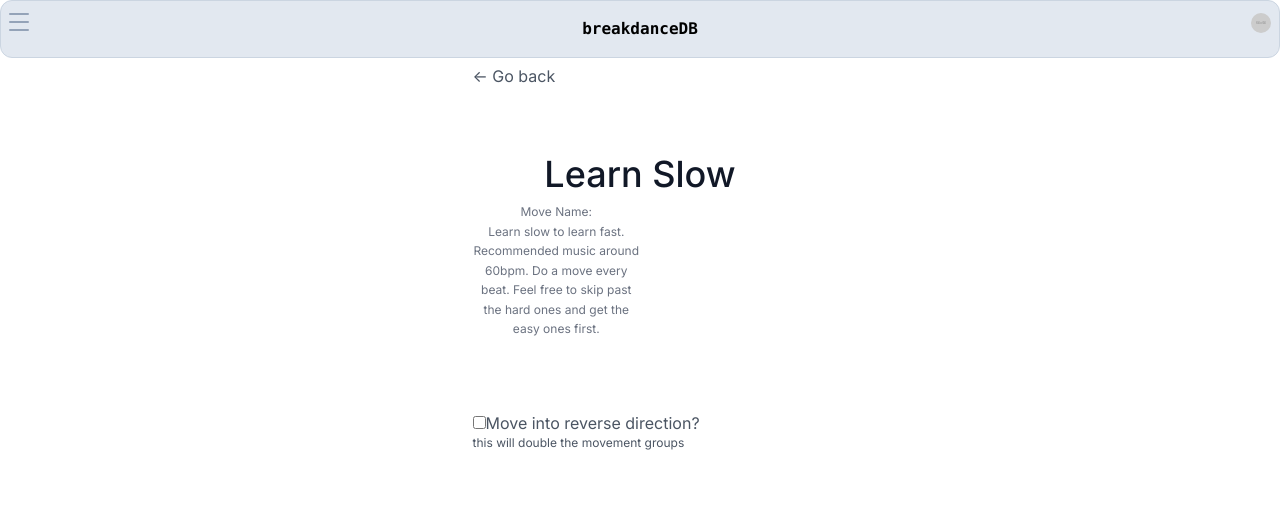
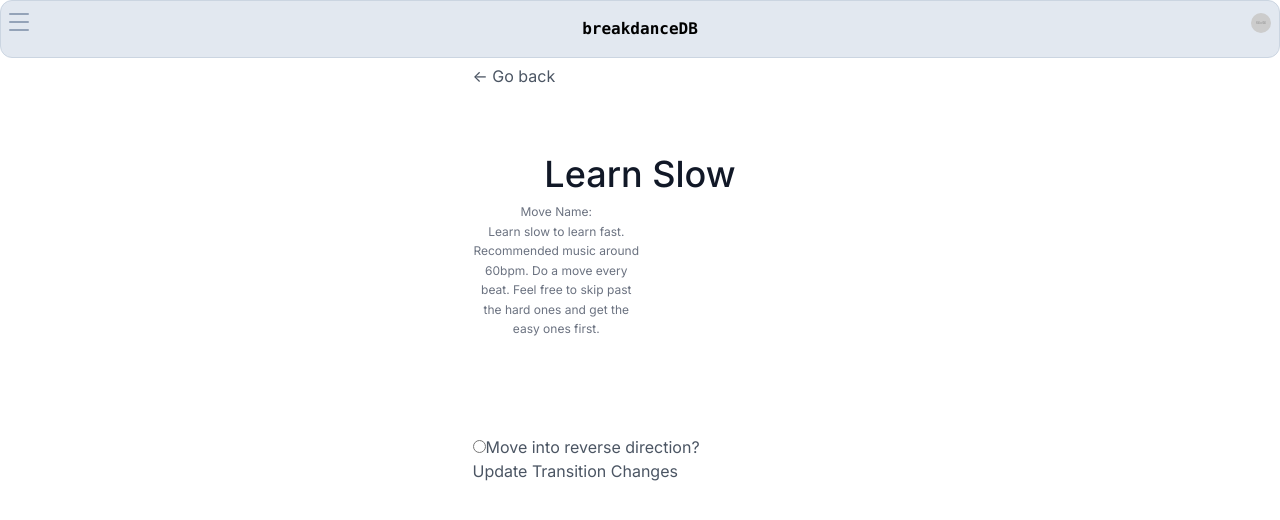
Before and after one commit to volaix/breakdancedb, a Next.js app: page /learnmoves/data/learn in a window 1280 px wide. Shown: the top 520 px of the page. Built offline with nearby package versions, Linux system fonts and the light colour scheme.

Commit message:
scaffolding for reverse move option

```diff
--- a/src/app/learnmoves/data/learn/MovementGroup.tsx
+++ b/src/app/learnmoves/data/learn/MovementGroup.tsx
@@ -1,36 +1,22 @@
-import {
-  useState,
-  useEffect,
-  Suspense,
-  MouseEventHandler,
-} from 'react'
+import DefaultStyledInput from '@/app/_components/DefaultStyledInput'
+import LoadingFallback from '@/app/_components/LoadingFallback'
+import { getLocalStorageGlobal, setLocalStorageGlobal } from '@/app/_utils/accessLocalStorage'
 import { useLocalStorage } from '@/app/_utils/lib'
-import { MovementGroup, lsUserLearning } from '@/app/_utils/localStorageTypes'
+import { lsUserLearning, MovementGroup } from '@/app/_utils/localStorageTypes'
 import { Position, Transition } from '@/app/_utils/localStorageTypes'
-import {
-  getLocalStorageGlobal,
-  setLocalStorageGlobal,
-} from '@/app/_utils/accessLocalStorage'
 import { Move } from '@/app/_utils/localStorageTypes'
+import { makeDefaultMovementGroupArr, makeDefaultPosition, makeDefaultTransition, makeMovementId, makePositionId, makeTransitionId } from '@/app/_utils/lsMakers'
 import { useSearchParams } from 'next/navigation'
-import LoadingFallback from '@/app/_components/LoadingFallback'
 import { useRouter } from 'next/navigation'
-import { useForm, SubmitHandler, Form } from 'react-hook-form'
-import {
-  makeDefaultMovementGroupArr,
-  makeDefaultPosition,
-  makeDefaultTransition,
-  makeMovementId,
-  makePositionId,
-  makeTransitionId,
-} from '@/app/_utils/lsMakers'
+import { MouseEventHandler, Suspense, useEffect, useState } from 'react'
+import { Dispatch, SetStateAction } from 'react'
+import { Form, SubmitHandler, useForm } from 'react-hook-form'
+
 import { RenderEditButton, RenderRedDeleteButton } from '../../_components/Svgs'
-import DefaultStyledInput from '@/app/_components/DefaultStyledInput'
 import { RenderAddButton } from '../../_components/Svgs'
+import { useDataLearnStore } from './page'
+import { MovementKeys, MovementType } from './pagetypes'
 import { RenderHearts } from './RenderHearts'
-import { useDataLearnStore } from './page'
-import { MovementType, MovementKeys } from './pagetypes'
-import { Dispatch, SetStateAction } from 'react'
 
 //-------------local types------------------
 //input types for react-hook-form
@@ -103,12 +89,14 @@ export default function RenderMovementGroup(
     localMovements,
     setMove,
     move,
+    isOppositeSide,
   }: {
     indexNumber: number
     localMovements: MovementGroup[]
     movement: MovementGroup
     setMove: Dispatch<SetStateAction<Move | null>>
     move: Move
+    isOppositeSide?: boolean
   }) {
   //------------------state----------------
 
@@ -284,18 +272,19 @@ export default function RenderMovementGroup(
   //--------------render-------------
 
   return (
-    <div
-      className="my-6 flex flex-col items-center"
-    >
+    <div className="my-6 flex flex-col items-center" >
       <div className="flex">
         {
           //--------------MOVEMENT GROUP TITLE-------
           //if user is not editing, show delete and add button
           (isEditing !== null && isEditing[indexNumber]) || (
             <>
-              <h1 className="title-font text-lg font-medium capitalize text-gray-900 dark:text-white">
-                {movement.displayName}
-              </h1>
+              <div className='flex flex-col'>
+                {isOppositeSide && <div className='text-xs'>Opposite Side</div>}
+                <h1 className="title-font text-lg font-medium capitalize text-gray-900 dark:text-white">
+                  {movement.displayName}
+                </h1>
+              </div>
               {/* ----------MODIFICATION BUTTONS-----*/}
               <div className="ml-2 flex items-center">
                 <div className="w-2">
--- a/src/app/learnmoves/data/learn/page.tsx
+++ b/src/app/learnmoves/data/learn/page.tsx
@@ -4,6 +4,7 @@ import {
   useEffect,
   Suspense,
   MouseEventHandler,
+  FormEventHandler,
 } from 'react'
 import { useLocalStorage } from '@/app/_utils/lib'
 import { MovementGroup, lsUserLearning } from '@/app/_utils/localStorageTypes'
@@ -132,6 +133,24 @@ export const getUpdatedMove = (
   return move
 }
 
+type RadioTypes = {
+  transitionType: 'oppositeSide' | 'sameSide' | 'cannotRepeat'
+}
+
+//FEATURE Move localstorage management to just using zustand
+// import { persist } from 'zustand/middleware'
+
+// const useFishStore = create(
+//   persist(
+//     (set, get) => ({
+//       fishes: 0,
+//       addAFish: () => set({ fishes: get().fishes + 1 }),
+//     }),
+//     {
+//       name: 'food-storage',
+//     },
+//   ),
+// )
 
 /**
  * Renders the heading text, and all the moves
@@ -152,6 +171,9 @@ const RenderMoveLearn = () => {
   const searchParams = useSearchParams()
   const moveId: string | null = searchParams?.get('moveId') || null
   const router = useRouter()
+  const inDevelopment = true
+
+  const { register, handleSubmit } = useForm<RadioTypes>()
 
   // -------------------------------------USE EFFECT---------------------------
 
@@ -204,6 +226,17 @@ const RenderMoveLearn = () => {
   }, [accessToLocalStorage, moveId])
 
   //-------------------------------handlers------------------------------
+  const onReverseDirection: SubmitHandler<RadioTypes> = (e) => {
+    console.log('e: ', e)
+    if (e.transitionType === 'oppositeSide') {
+      setHasOppositeSide(true)
+    } else {
+      setHasOppositeSide(false)
+    }
+    //It's too tiring to update like this all the time. Lets use zustand.
+    // setLocalStorageGlobal.userMoves()
+    // addAFish()
+  }
 
 
   //------------------------------RENDER--------------------------------
@@ -234,7 +267,7 @@ const RenderMoveLearn = () => {
           <div className="mx-auto text-base text-xs leading-relaxed lg:w-2/3"></div>
         </div>
         <div>
-          {/* RenderMovementsGroup */}
+          {/* Render Main MovementsGroup */}
           {move &&
             localMovements &&
             localMovements.map((movement, i) => {
@@ -249,14 +282,45 @@ const RenderMoveLearn = () => {
               />
             })}
         </div>
-        <form className="py-10">
+        <div>
+          {hasOppositeSide && move &&
+            localMovements &&
+            localMovements.map((movement, i) => {
+              //---------------------------------------------------------------
+              return <RenderMovementGroup
+                key={movement.displayName}
+                movement={movement}
+                indexNumber={i}
+                localMovements={localMovements}
+                setMove={setMove}
+                move={move}
+                isOppositeSide={hasOppositeSide}
+              />
+            })}
+        </div>
+        <div className="dark: text-white">
+          Repeat Options
+        </div>
+        <form
+          className="py-10"
+          onSubmit={handleSubmit(onReverseDirection)}>
           <span>
-            <input type="checkbox" />
+            <input
+              {...register('transitionType')}
+              type="radio" name="transitionType" value="oppositeSide" />
             Move into reverse direction?
           </span>
-          <div className="text-xs">
-            this will double the movement groups
-          </div>
+          {inDevelopment ||
+            <>
+              <input type="radio" />
+              {" Transitions into same direction?  "}
+              <input type="radio" />
+              {"Cannot Transition into same move"}
+            </>
+          }
+          <button type="submit">
+            Update Transition Changes
+          </button>
         </form>
         <div>
         </div>
```
